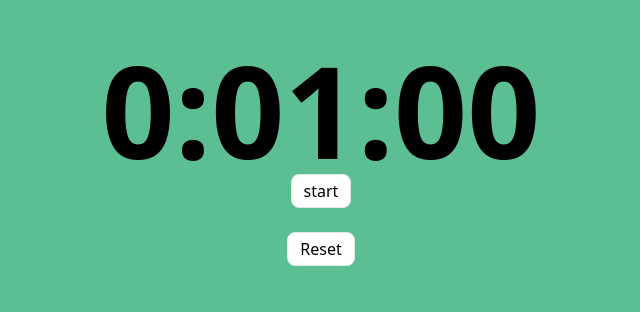
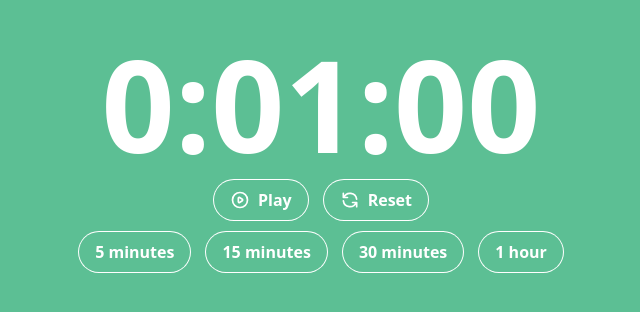
Before and after one commit to 70-10/timekeeper, a Svelte app: page / in a window 1280 px wide. Shown: the part 244-556 px from the top of the page, without its empty margins (319-959 px from the left). Built offline with nearby package versions, Linux system fonts and the light colour scheme.

Commit message:
Add set time

```diff
--- a/src/App.svelte
+++ b/src/App.svelte
@@ -12,7 +12,7 @@
     interval = setInterval(() => {
       time--;
       if (time <= 0) {
-        clearInterval(interval);
+        pose();
         return;
       }
     }, 1000);
@@ -23,42 +23,112 @@
     interval = null;
   }
 
-  const reset = () => {
+  function reset() {
     if (interval) {
       pose();
     }
-    time = 60;
-    max = 60;
-  };
+    time = max;
+  }
+
+  function setTime(minutes) {
+    reset();
+
+    time = max = minutes * 60;
+  }
 </script>
 
 <main
-  class="flex flex-col items-center justify-center h-screen"
+  class="flex flex-col items-center justify-center h-screen space-y-3"
   style="background-image: linear-gradient(
       to right,
       rgb(92, 191, 148) 0% {percentage}%,
       white {percentage}%
     );"
 >
-  <span class="text-7xl md:text-9xl font-bold">{timeNumeral}</span>
+  <span class="text-7xl md:text-9xl font-bold text-white">{timeNumeral}</span>
 
+  <div class="inline-flex items-center space-x-4">
     {#if !interval}
-    <button on:click={start} class="border rounded-lg bg-white py-1 px-3"
-      >start</button
+      <button on:click={start} class="button">
+        <svg
+          xmlns="http://www.w3.org/2000/svg"
+          fill="none"
+          viewBox="0 0 24 24"
+          stroke="currentColor"
+          class="w-5 h-5 mr-2"
         >
+          <path
+            stroke-linecap="round"
+            stroke-linejoin="round"
+            stroke-width="2"
+            d="M14.752 11.168l-3.197-2.132A1 1 0 0010 9.87v4.263a1 1 0 001.555.832l3.197-2.132a1 1 0 000-1.664z"
+          />
+          <path
+            stroke-linecap="round"
+            stroke-linejoin="round"
+            stroke-width="2"
+            d="M21 12a9 9 0 11-18 0 9 9 0 0118 0z"
+          />
+        </svg>
+
+        <span>Play </span>
+      </button>
     {:else}
-    <button on:click={pose} class="border rounded-lg bg-white py-1 px-3"
-      >Pose</button
+      <button on:click={pose} class="button">
+        <svg
+          xmlns="http://www.w3.org/2000/svg"
+          fill="none"
+          viewBox="0 0 24 24"
+          stroke="currentColor"
+          class="w-5 h-5 mr-2"
         >
+          <path
+            stroke-linecap="round"
+            stroke-linejoin="round"
+            stroke-width="2"
+            d="M10 9v6m4-6v6m7-3a9 9 0 11-18 0 9 9 0 0118 0z"
+          />
+        </svg>
+
+        <span>Pause</span>
+      </button>
     {/if}
-  <br />
-  <button on:click={reset} class="border rounded-lg bg-white py-1 px-3"
-    >Reset</button
+    <button on:click={reset} class="button">
+      <svg
+        xmlns="http://www.w3.org/2000/svg"
+        fill="none"
+        viewBox="0 0 24 24"
+        stroke="currentColor"
+        class="w-5 h-5 mr-2"
       >
+        <path
+          stroke-linecap="round"
+          stroke-linejoin="round"
+          stroke-width="2"
+          d="M4 4v5h.582m15.356 2A8.001 8.001 0 004.582 9m0 0H9m11 11v-5h-.581m0 0a8.003 8.003 0 01-15.357-2m15.357 2H15"
+        />
+      </svg>
+      <span>Reset</span>
+    </button>
+  </div>
+  <div class="inline-flex items-center space-x-4">
+    <button on:click={() => setTime(5)} class="button">5 minutes</button>
+    <button on:click={() => setTime(15)} class="button">15 minutes</button>
+    <button on:click={() => setTime(30)} class="button">30 minutes</button>
+    <button on:click={() => setTime(60)} class="button">1 hour</button>
+  </div>
 </main>
 
 <style global lang="postcss">
   @tailwind base;
   @tailwind components;
   @tailwind utilities;
+
+  .button {
+    @apply ring-1 ring-white rounded-full;
+    @apply inline-flex items-center;
+    @apply px-4 py-2;
+    @apply font-bold text-white;
+    @apply hover:bg-white hover:text-green-500;
+  }
 </style>
```
Also changed, not shown: 1 other file (tests, documents, lock files or other folders). Lines whose indentation alone changed are shown as unchanged.
